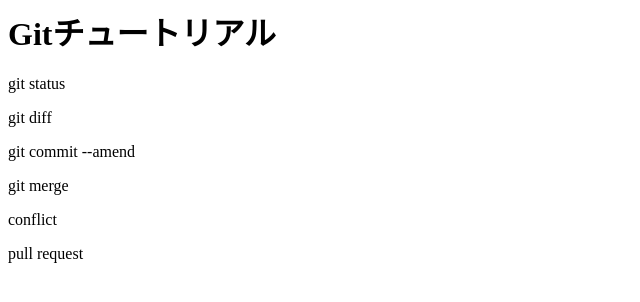
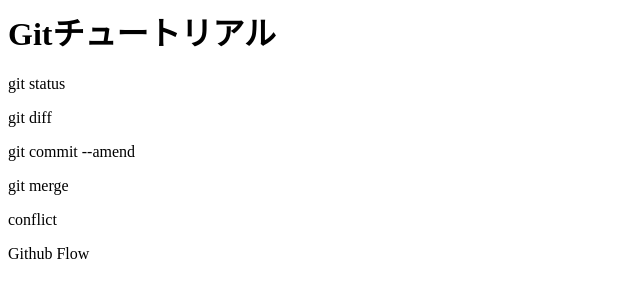
Before and after one commit to KAZUMAIn/git_tutorial, a plain HTML site: page index.html in a window 1280 px wide. Shown: the full height of the page, 0-640 px from the left. Drawn offline with Linux system fonts and the light colour scheme.

Commit message:
Github Flowを追記

```diff
--- a/index.html
+++ b/index.html
@@ -4,4 +4,4 @@
 <p>git commit --amend</p>
 <p>git merge</p>
 <p>conflict</p>
-<p>pull request</p>
+<p>Github Flow</p>
```
